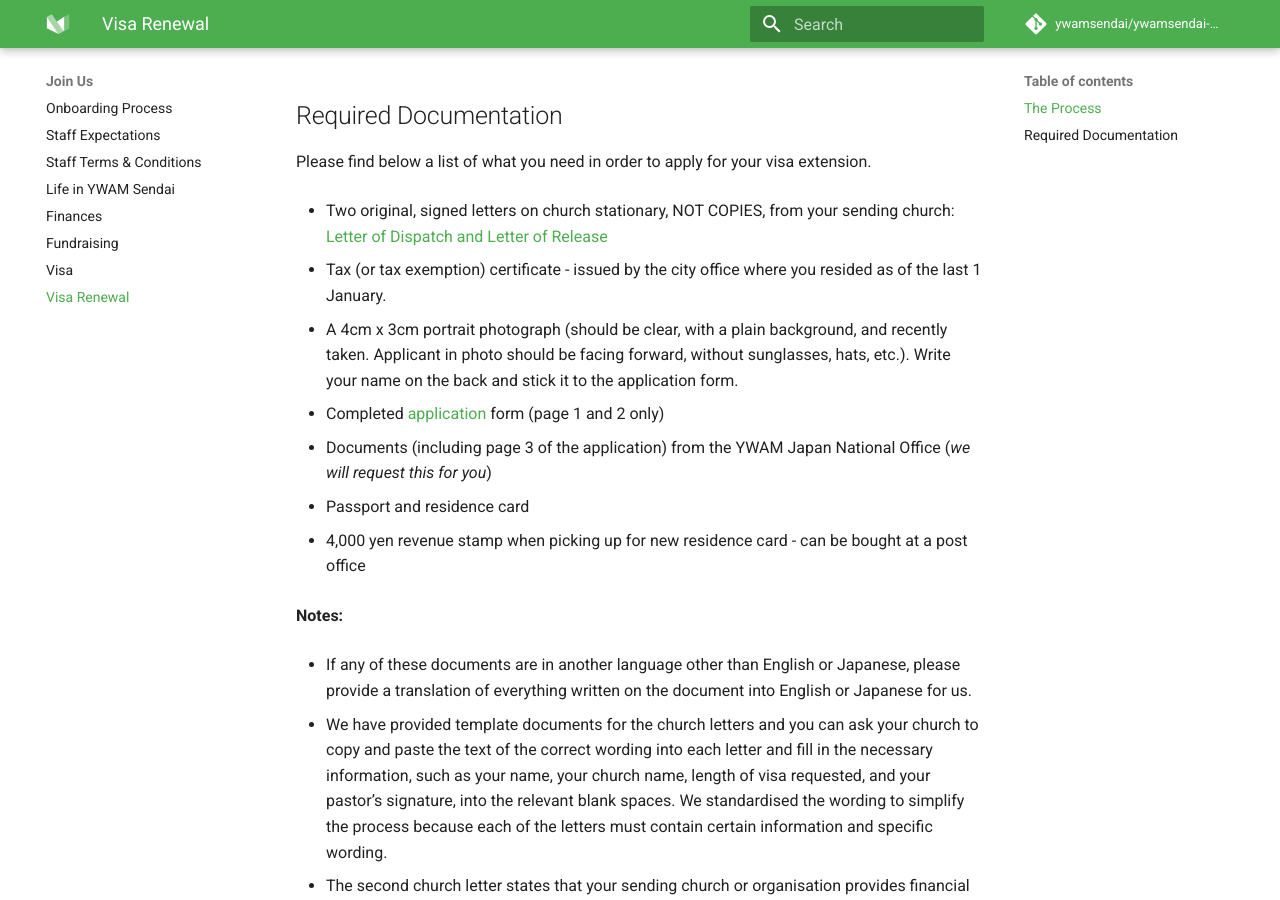
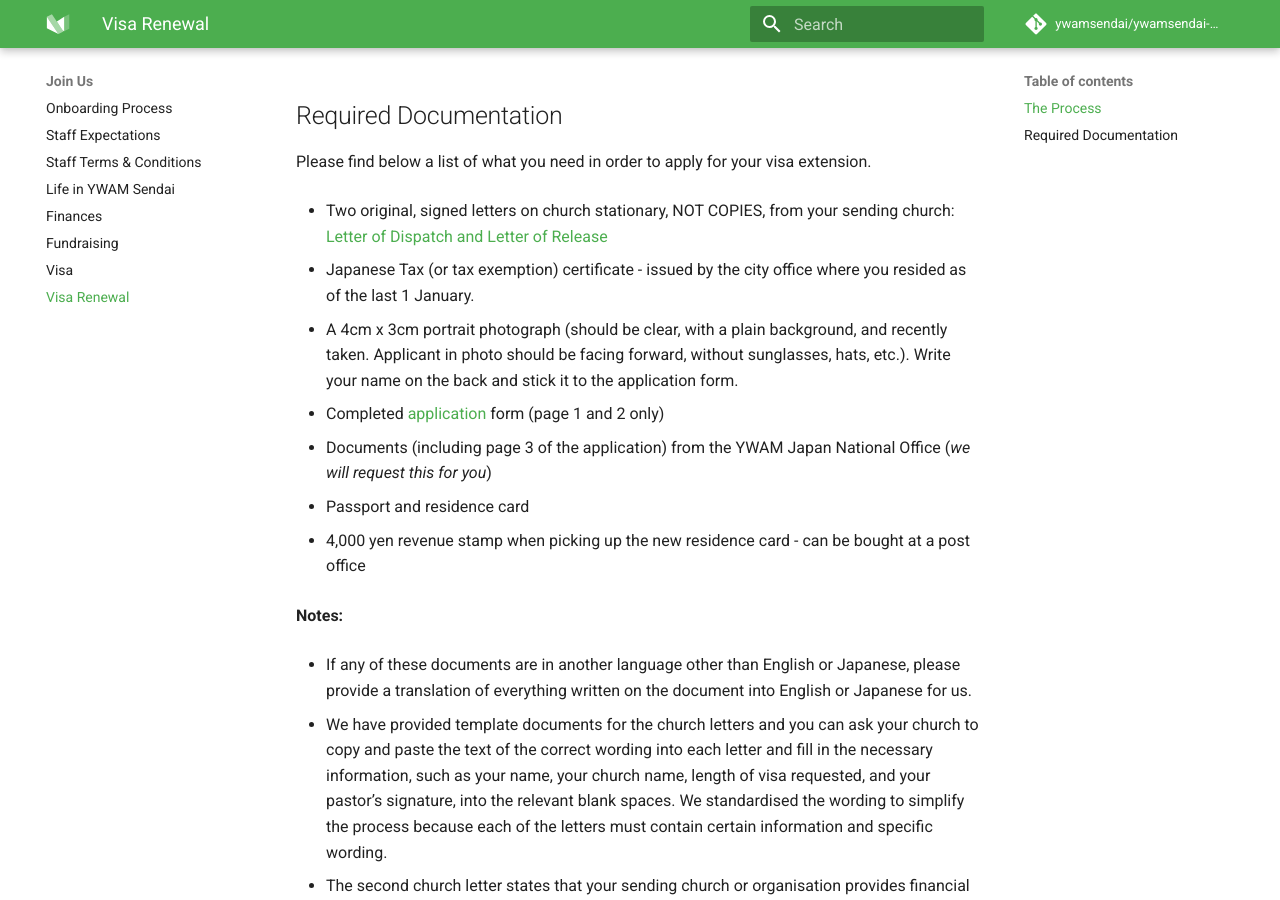
Before and after one commit to ywamsendai/ywamsendai-wiki, an MkDocs documentation site: the page built from docs/ywam/visarenewal.md, in a window 1280 px wide and 900 px high, scrolled down 557 px. Built offline with MkDocs 1.6.1 and Material for MkDocs 9.7.7, drawn with Linux system fonts in a browser that asks for light colours; comment, search, counter and statistics services are not loaded.

Commit message:
wording change

```diff
--- a/docs/ywam/visarenewal.md
+++ b/docs/ywam/visarenewal.md
@@ -18,7 +18,7 @@ Please find below a list of what you need in order to apply for your visa extens
 
 * Two original, signed letters on church stationary, NOT COPIES, from your sending church: [Letter of Dispatch and Letter of Release](https://docs.google.com/document/d/1lloWRO8fn_bFzZgI_I7V7z8CWk0nJaIXqQaUioxPqmY/edit?usp=sharing)
 
-* Tax (or tax exemption) certificate - issued by the city office where you resided as of the last 1 January.
+* Japanese Tax (or tax exemption) certificate - issued by the city office where you resided as of the last 1 January.
 
 * A 4cm x 3cm portrait photograph (should be clear, with a plain background, and recently taken. Applicant in photo should be facing forward, without sunglasses, hats, etc.). Write your name on the back and stick it to the application form.
 
@@ -28,7 +28,7 @@ Please find below a list of what you need in order to apply for your visa extens
 
 * Passport and residence card
 
-* 4,000 yen revenue stamp when picking up for new residence card - can be bought at a post office
+* 4,000 yen revenue stamp when picking up the new residence card - can be bought at a post office
 
 **Notes:**
 
```
